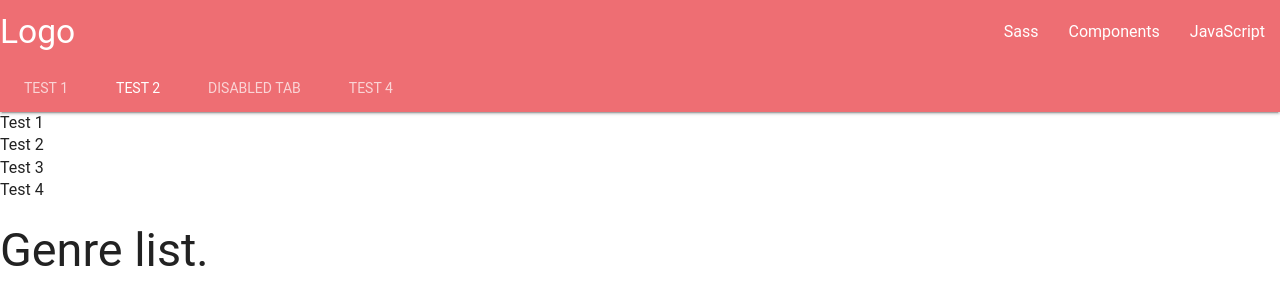
After one commit to incorrupt/backlist, a PHP site: template app/views/genres_list.view.php in a window 1280 px wide. The commit adds this page. Shown: the top 305 px of the page. Run offline with PHP 8.4, Linux system fonts and the light colour scheme; the template is opened without the code that fills it, so the values that code supplies are empty; some libraries are stand-ins or nearby versions; some web fonts are replaced.

Commit message:
start develop style

```diff
--- a/app/views/books_list.view.php
+++ b/app/views/books_list.view.php
@@ -1,12 +1,10 @@
-
-
 <?php require 'header.php'; ?>
 
     <h3>Books list.</h3>
 
     <ul>
     <?php foreach ($books as $book) { ?>
-    	<li><?= $book->title; ?></li>
+    	<li><a href="/books/show/<?=$book->id;?>"><?=$book->title;?></a></li>
     <?php } ?>
   	</ul>
 
--- /dev/null
+++ b/app/views/genres_list.view.php
@@ -0,0 +1,11 @@
+<?php require 'header.php'; ?>
+
+    <h3>Genre list.</h3>
+
+    <ul>
+    <?php foreach ($genres as $genre) { ?>
+    	<li><a href="/genres/show/<?=$genre->id;?>"><?=$genre->name;?></a></li>
+    <?php } ?>
+  	</ul>
+
+<?php require 'footer.php'; ?>
--- a/app/views/header.php
+++ b/app/views/header.php
@@ -8,13 +8,24 @@
         <meta name="viewport" content="width=device-width, initial-scale=1">
 
         <link rel="apple-touch-icon" href="apple-touch-icon.png">
-        <!-- Place favicon.ico in the root directory -->
 
-        <link rel="stylesheet" href="css/normalize.css">
-        <link rel="stylesheet" href="css/main.css">
-        <!-- <script src="js/vendor/modernizr-2.8.3.min.js"></script>-->
+        <link rel="stylesheet" href="https://cdnjs.cloudflare.com/ajax/libs/materialize/0.98.2/css/materialize.min.css">
+
+        <script src="https://cdnjs.cloudflare.com/ajax/libs/materialize/0.98.2/js/materialize.min.js"></script>
+
+        <link rel="stylesheet" href="/css/normalize.css">
+        <link rel="stylesheet" href="/css/main.css">
+        <!-- <script src="/js/vendor/modernizr-2.8.3.min.js"></script>-->
     </head>
     <body>
         <!--[if lte IE 9]>
             <p class="browserupgrade">You are using an <strong>outdated</strong> browser. Please <a href="http://browsehappy.com/">upgrade your browser</a> to improve your experience and security.</p>
         <![endif]-->
+
+        <div id="navigation">
+            <?php require 'navigation.php'; ?>
+        </div>
+
+        <div id="sidebar">
+            <?php require 'sidebar.php'; ?>
+        </div>
--- /dev/null
+++ b/app/views/navigation.php
@@ -0,0 +1,28 @@
+  <nav class="nav-extended">
+    <div class="nav-wrapper">
+      <a href="#" class="brand-logo">Logo</a>
+      <a href="#" data-activates="mobile-demo" class="button-collapse"><i class="material-icons">menu</i></a>
+      <ul id="nav-mobile" class="right hide-on-med-and-down">
+        <li><a href="sass.html">Sass</a></li>
+        <li><a href="badges.html">Components</a></li>
+        <li><a href="collapsible.html">JavaScript</a></li>
+      </ul>
+      <ul class="side-nav" id="mobile-demo">
+        <li><a href="sass.html">Sass</a></li>
+        <li><a href="badges.html">Components</a></li>
+        <li><a href="collapsible.html">JavaScript</a></li>
+      </ul>
+    </div>
+    <div class="nav-content">
+      <ul class="tabs tabs-transparent">
+        <li class="tab"><a href="#test1">Test 1</a></li>
+        <li class="tab"><a class="active" href="#test2">Test 2</a></li>
+        <li class="tab disabled"><a href="#test3">Disabled Tab</a></li>
+        <li class="tab"><a href="#test4">Test 4</a></li>
+      </ul>
+    </div>
+  </nav>
+  <div id="test1" class="col s12">Test 1</div>
+  <div id="test2" class="col s12">Test 2</div>
+  <div id="test3" class="col s12">Test 3</div>
+  <div id="test4" class="col s12">Test 4</div>
```
Also changed, not shown: app/controllers/AuthorsController.php (+7 -3 lines), app/controllers/BooksController.php (+3 -6 lines), app/controllers/GenresController.php (+7 -1 lines), app/core/DM/model.php (+5 -2 lines), app/views/authors_list.view.php (added, +12 -0 lines), app/views/sidebar.php (added).
